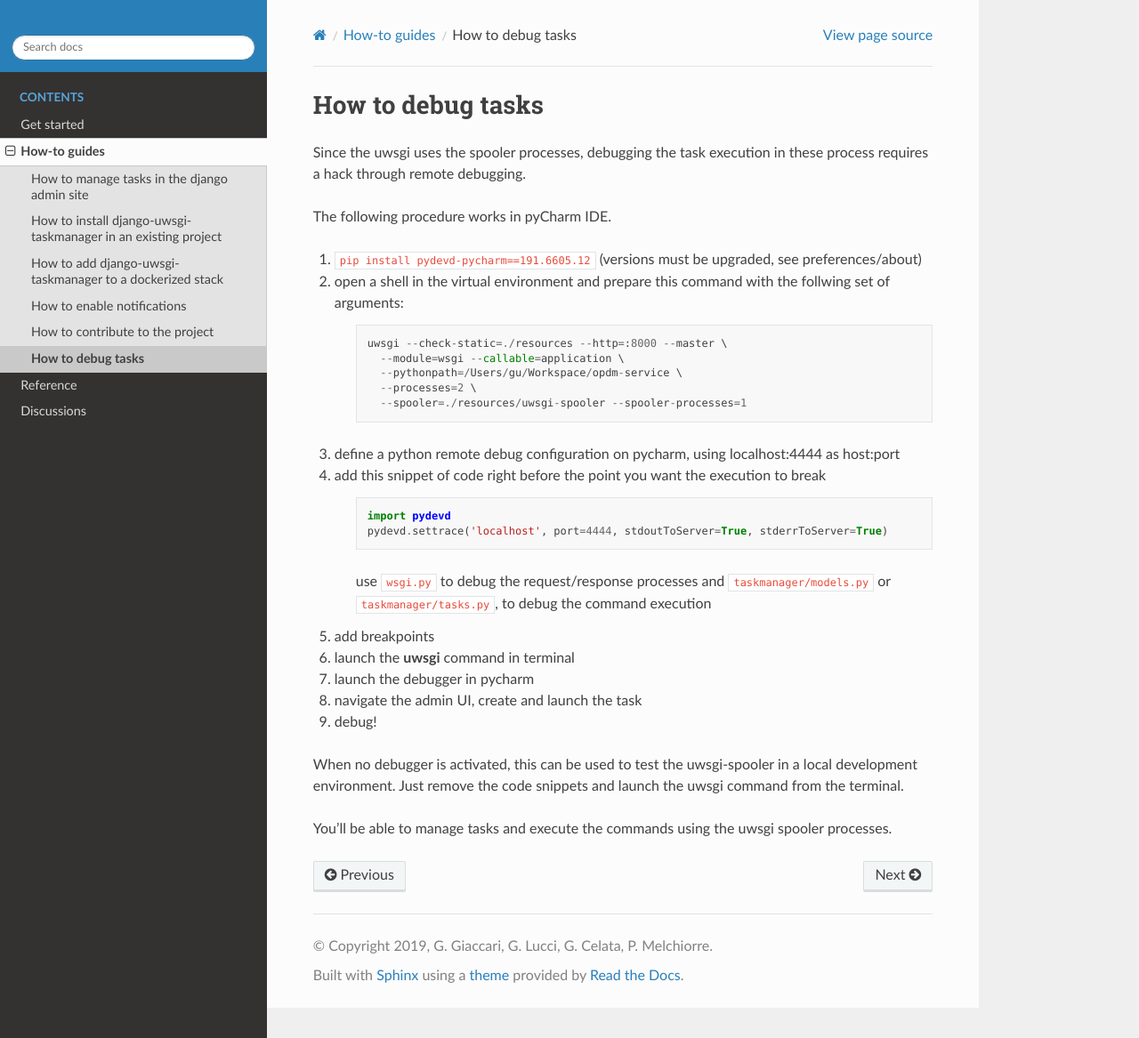
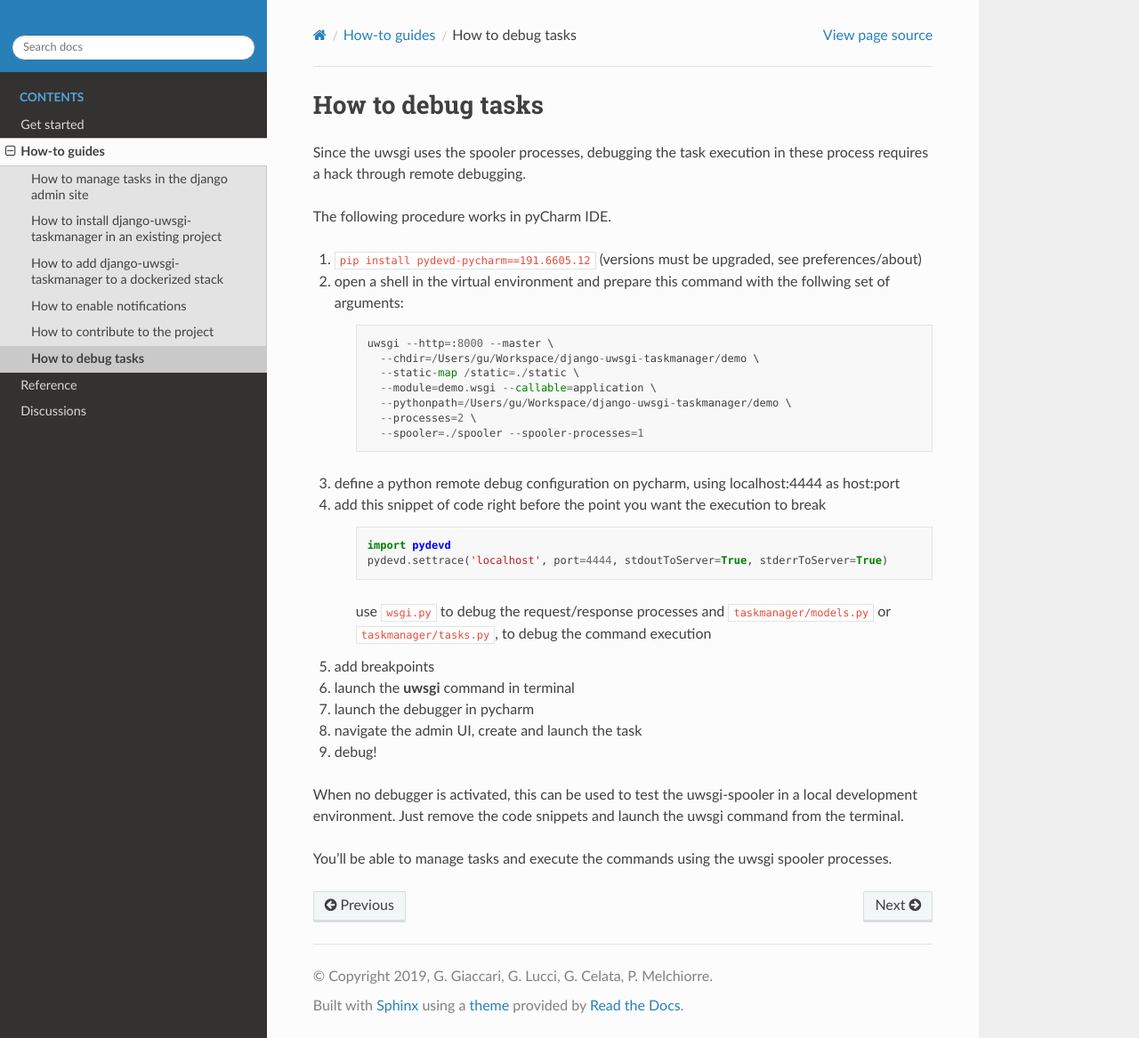
Before and after one commit to openpolis/django-uwsgi-taskmanager, a Sphinx documentation site: the page built from docs/howtos/dev_debug.rst, in a window 1280 px wide and 1167 px high. Shown: the whole window at 89% size. Built offline with Sphinx 7.4.7 and the Read the Docs theme 2.0.0, drawn with Linux system fonts in a browser that asks for light colours.

Commit message:
debug documentation updated;

```diff
--- a/docs/howtos/dev_debug.rst
+++ b/docs/howtos/dev_debug.rst
@@ -11,11 +11,13 @@ The following procedure works in pyCharm IDE.
 
     .. code-block::
 
-        uwsgi --check-static=./resources --http=:8000 --master \
-          --module=wsgi --callable=application \
-          --pythonpath=/Users/gu/Workspace/opdm-service \
+        uwsgi --http=:8000 --master \
+          --chdir=/Users/gu/Workspace/django-uwsgi-taskmanager/demo \
+          --static-map /static=./static \
+          --module=demo.wsgi --callable=application \
+          --pythonpath=/Users/gu/Workspace/django-uwsgi-taskmanager/demo \
           --processes=2 \
-          --spooler=./resources/uwsgi-spooler --spooler-processes=1
+          --spooler=./spooler --spooler-processes=1
 
 3. define a python remote debug configuration on pycharm, using localhost:4444 as host:port
 4. add this snippet of code right before the point you want the execution to break
```
